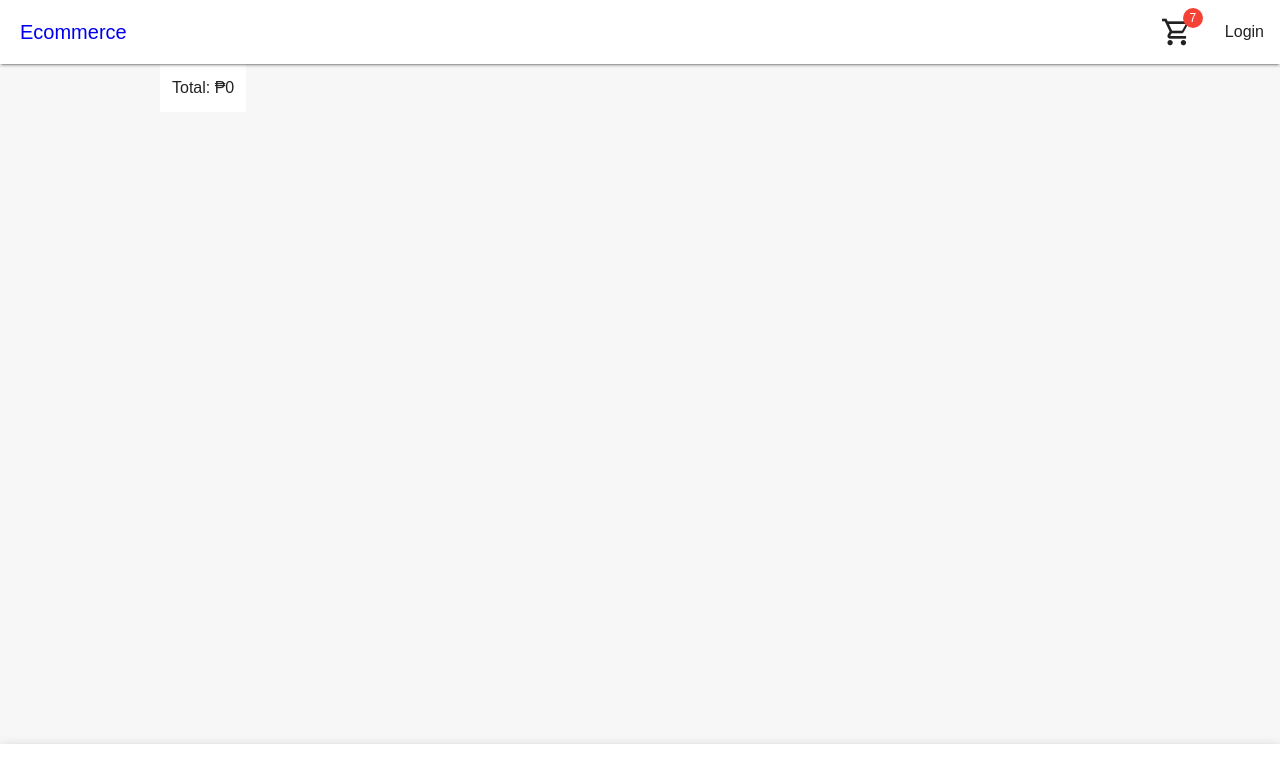
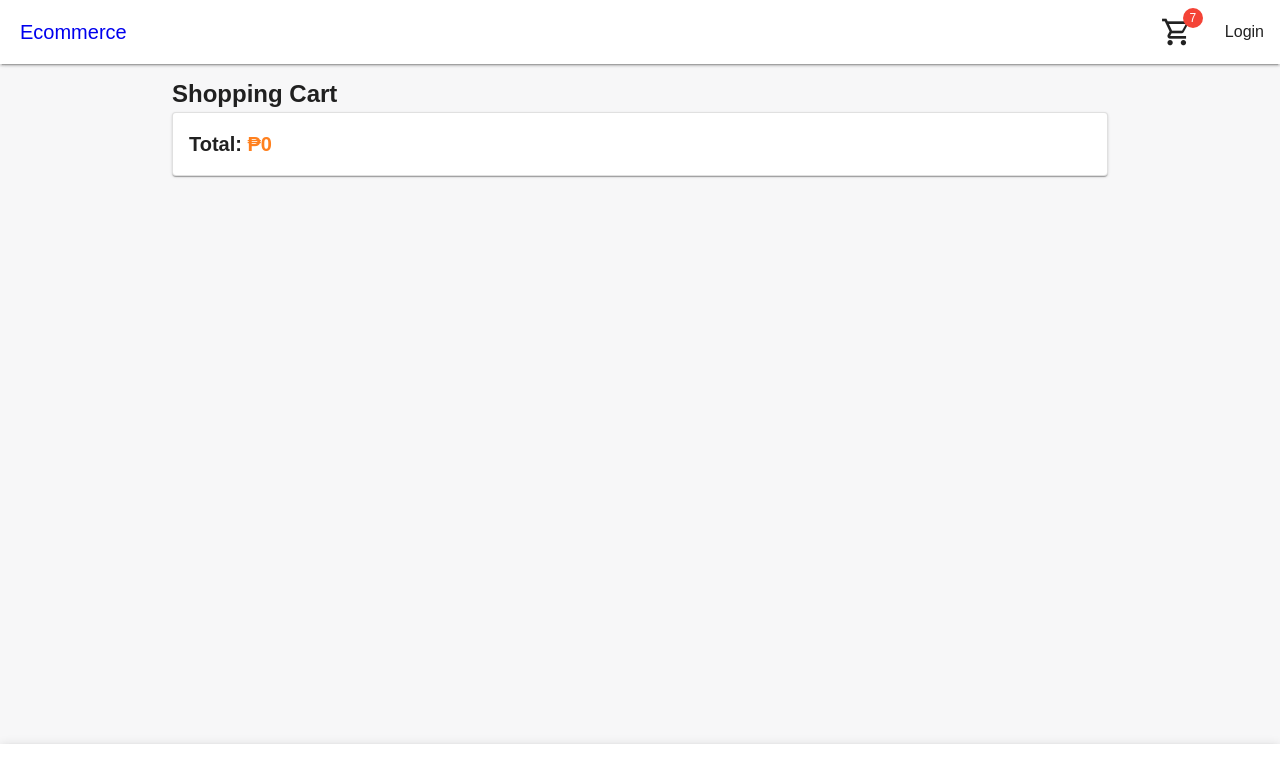
Before and after one commit to jeckerzz14/e-commerce, a Vue app: page /cart in a window 1280 px wide. Shown: the top 782 px of the page. Built offline with nearby package versions, Linux system fonts and the light colour scheme.

Commit message:
cart cosmetics

```diff
--- a/src/assets/styles/helpers/_utilities.scss
+++ b/src/assets/styles/helpers/_utilities.scss
@@ -1,3 +1,5 @@
+@import "@/assets/styles/settings/_colors.scss";
+
 .text-center {
     text-align: center;
 }
@@ -5,3 +7,14 @@
 .cursor-pointer {
     cursor: pointer;
 }
+
+.price {
+    font-size: 1.125rem;
+    color: $warning;
+    opacity: 100;
+
+    &::before {
+        // currency
+        content: "₱";
+    }
+}
--- a/src/components/QuantityInput.vue
+++ b/src/components/QuantityInput.vue
@@ -1,8 +1,6 @@
 <template>
     <section class="qty-wrapper">
-        <span class="font-thin">Quantity:</span>
-        <v-row no-gutters>
-            <v-col cols="6">
+        <span v-if="showText" class="font-thin">Quantity:</span>
         <v-number-input
             v-model="currentQty"
             variant="outlined"
@@ -12,8 +10,6 @@
             :max="100"
             :model-value="currentQty"
         ></v-number-input>
-            </v-col>
-        </v-row>
     </section>
 </template>
 
@@ -31,6 +27,11 @@ export default {
         minQty: {
             type: Number,
             default: 1,
+            required: false,
+        },
+        showText: {
+            type: Boolean,
+            default: true,
             required: false,
         },
     },
--- a/src/views/Cart.vue
+++ b/src/views/Cart.vue
@@ -2,22 +2,22 @@
 	<DefaultLayout>
 		<v-container class="v-col-9" fluid>
 			<v-row>
-				<v-sheet
-                    class="d-flex"
-                >
-					<v-col cols="12">
-						<div v-for="item in CART_LIST" :key="item.id" class="cart-item">
+				<v-col cols="12">
+					<h2>Shopping Cart</h2>
+					<v-sheet elevation="1" border rounded>
+						<div v-for="item in CART_LIST" :key="item.id" class="cart-item py-3 px-3">
 							<img :src="item.image" alt="cart item" width="100" height="100">
-							<p>{{ item.title }}</p>
-							<span class="price">{{ item.price }}</span>
+							<div class="cart-name">
+								<span>{{ item.title }}</span>
+								<span class="price">{{ item.price }}</span>
+							</div>
+							<QuantityInput v-model="item.quantity" :showText="false" @changeQty="changeQty($event, item)"/>
+							<v-icon color="red-lighten-1" size="32" class="cursor-pointer cart-delete" @click="removeItemFromCart(item.id)">mdi-trash-can</v-icon>
+						</div>
 
-							<QuantityInput v-model="item.quantity" @changeQty="changeQty($event, item)"/>
-
-							<div @click="removeItemFromCart(item.id)">REMOVE</div>
-						</div>
-						<span>Total: ₱{{ TOTAL_PRICE }}</span>
-					</v-col>
-				</v-sheet>
+						<div class="font-bold big">Total: <span class="price">{{ TOTAL_PRICE }}</span></div>
+					</v-sheet>
+				</v-col>
 			</v-row>
 		</v-container>
 	</DefaultLayout>
@@ -80,7 +80,39 @@ export default {
 
 <style lang="scss" scoped>
 .cart-item {
-	border: 1px solid red;
 	display: grid;
+	grid-template-columns: 0.25fr 1.5fr 0.1fr .5fr;
+	grid-template-rows: 1fr;
+
+	.cart-name {
+		grid-column: 2 / 3;
+		display: flex;
+		flex-direction: column;
+		padding: 0 1rem;
+
+		span:nth-child(1) {
+			font-size: 1.25rem;
+		}
+	}
+
+	.cart-delete {
+		grid-column: 3 / 4;
+		grid-row: 1 / 3;
+		padding-top: 1.75rem;
+	}
+
+	.qty-wrapper {
+		grid-column: 4 / 5;
+	}
+}
+
+
+.big {
+	font-size: 1.25rem;
+	padding: 1rem;
+
+	span {
+		font-size: 1.25rem;
+	}
 }
 </style>
--- a/src/views/Product.vue
+++ b/src/views/Product.vue
@@ -25,16 +25,20 @@
 
                             <v-divider></v-divider>
 
-                            <div class="price my-3"> ₱{{ product?.data.price }} </div>
+                            <div class="price my-3"> {{ product?.data.price }} </div>
 
                             <div class="font-extra-light-italic mb-2">Total Price: ₱{{ TOTAL_PRICE || product?.data.price }}</div>
                         </div>
 
-                        <QuantityInput v-model="product.quantity" @changeQty="changeQty"/>
+                        <v-row no-gutters>
+                            <v-col cols="6">
+                                <QuantityInput v-model="product.quantity" @changeQty="changeQty"/>
+                            </v-col>
+                        </v-row>
 
                         <div class="button-wrapper my-3">
-                            <v-btn text="BUY NOW" variant="tonal" color="orange-darken-1"></v-btn>
-                            <v-btn text="ADD TO CART" variant="tonal" color="deep-orange-darken-1" @click="addToCart"></v-btn>
+                            <v-btn text="BUY NOW" variant="tonal" color="orange-darken-1" size="large"></v-btn>
+                            <v-btn text="ADD TO CART" variant="tonal" color="deep-orange-darken-1" size="large" @click="addToCart"></v-btn>
                         </div>
 
                         <ToastNotification
@@ -138,7 +142,5 @@ export default {
 
     .price {
         font-size: 1.875rem;
-        color: $warning;
-        opacity: 100;
     }
 </style>
--- a/src/views/ProductList.vue
+++ b/src/views/ProductList.vue
@@ -17,7 +17,7 @@
         <v-card-title class="font-bold"> {{ product?.title }} </v-card-title>
 
         <v-card-subtitle> {{ product?.category.name }} </v-card-subtitle>
-        <v-card-subtitle class="price"> ₱{{ product?.price }} </v-card-subtitle>
+        <v-card-subtitle class="price"> {{ product?.price }} </v-card-subtitle>
     </v-card>
 </section>
 </template>
@@ -38,13 +38,3 @@ export default {
   }
 };
 </script>
-
-<style lang="scss" scoped>
-    @import "@/assets/styles/settings/_colors.scss";
-
-    .price {
-        font-size: 1.125rem;
-        color: $warning;
-        opacity: 100;
-    }
-</style>
```
Lines whose indentation alone changed are shown as unchanged.
